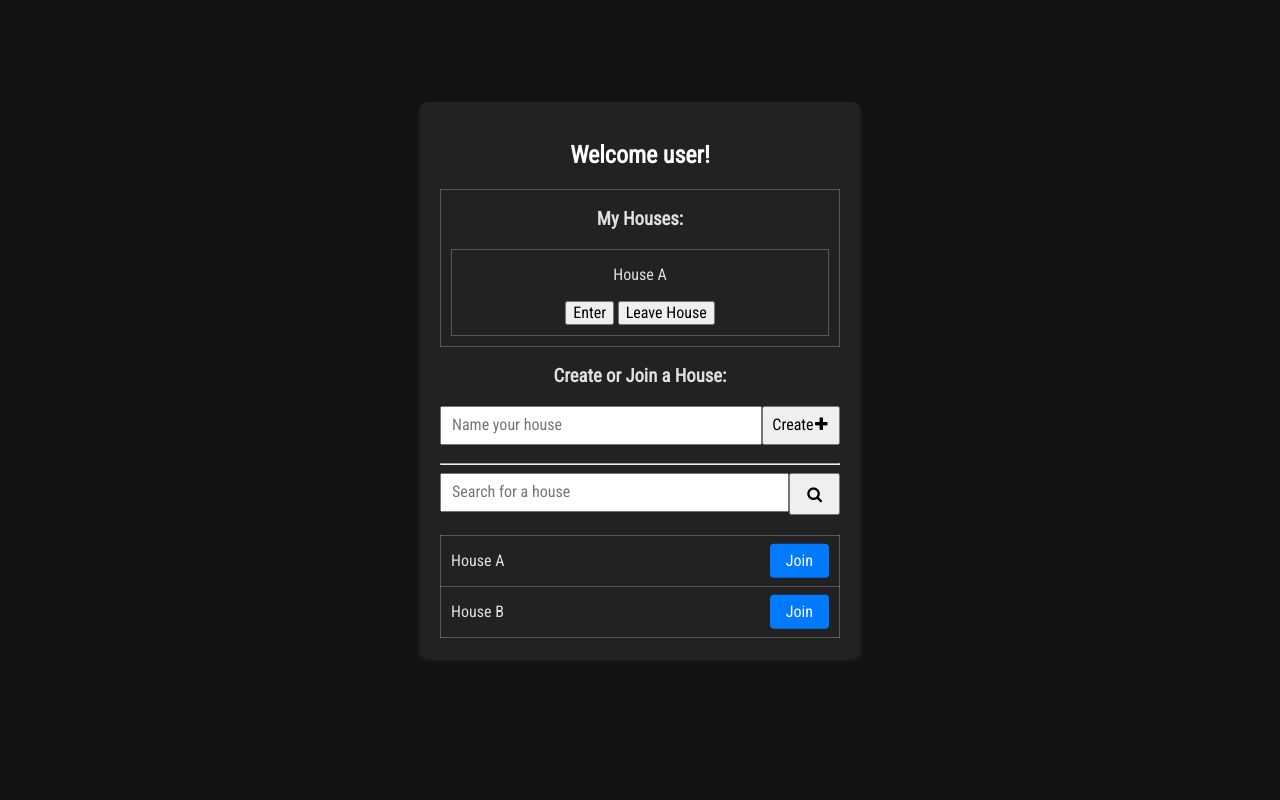
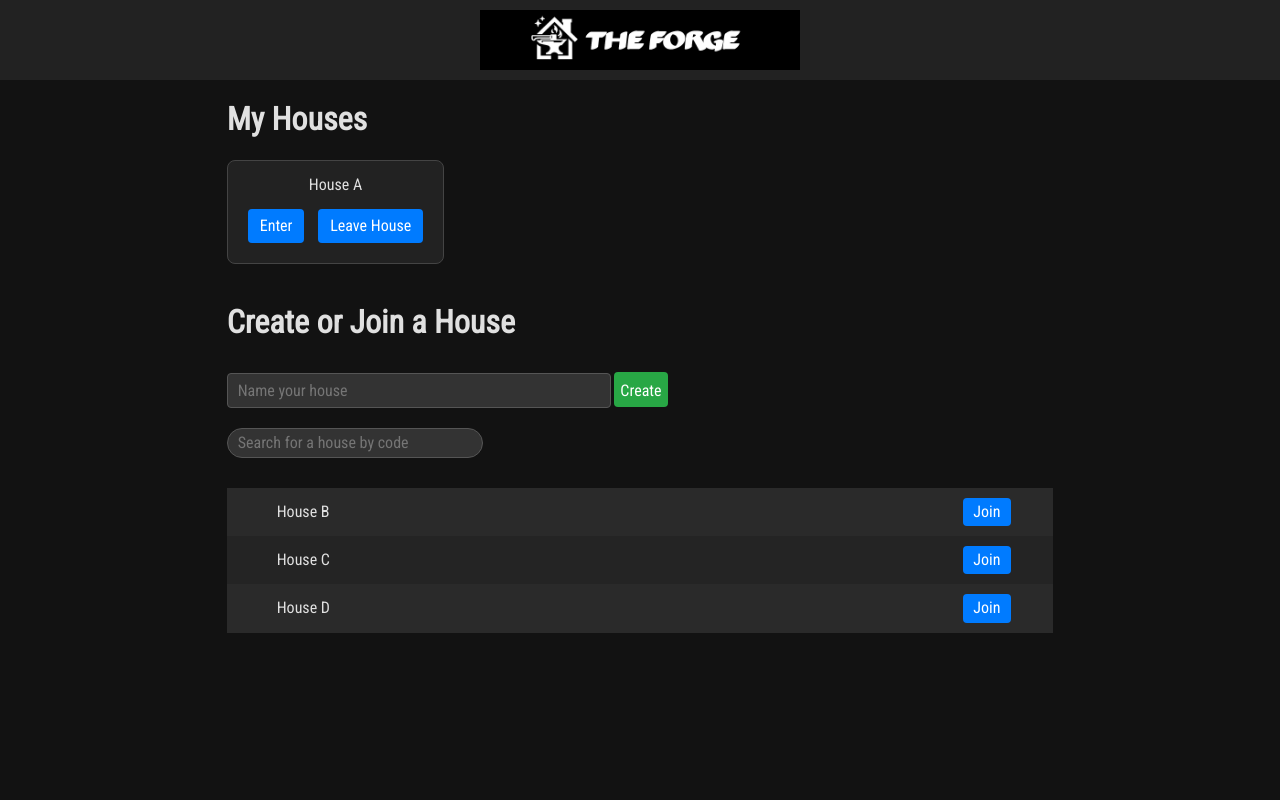
Before and after one commit to RWang-Dev/Community-Housing-App, a Flask app: page /user/home in a window 1280 px wide. Run offline with Flask 3, Linux system fonts and the light colour scheme; some libraries are stand-ins or nearby versions.

Commit message:
reworked home page

```diff
--- a/data.py
+++ b/data.py
@@ -49,9 +49,9 @@ def get_db_cursor(commit=False):
 def add_user_account(username, email, password_hash):
     with get_db_cursor(True) as cur:
         current_app.logger.info("Adding user account %s", username)
-        cur.execute("INSERT INTO user_account (username, email, password_hash) values (%s, %s, %s)", (username, email, password_hash))
+        cur.execute("INSERT INTO user_accounts (username, email, password_hash) values (%s, %s, %s)", (username, email, password_hash))
 
 def check_user_exists(username, password):
     with get_db_cursor() as cur:
-        cur.execute("SELECT password_hash FROM user_account WHERE username = %s", (username,))
+        cur.execute("SELECT password_hash FROM user_accounts WHERE username = %s", (username,))
         return cur.fetchone()
--- a/schema.sql
+++ b/schema.sql
@@ -1,4 +1,4 @@
-CREATE TABLE user_account (
+CREATE TABLE user_accounts (
     id SERIAL PRIMARY KEY,
     username VARCHAR(255) UNIQUE,
     email VARCHAR(255) UNIQUE,
@@ -13,7 +13,7 @@ CREATE TABLE houses (
 CREATE TABLE tasks (
     task_id SERIAL PRIMARY KEY,
     task_name VARCHAR(50) NOT NULL,
-    user_id INTEGER REFERENCES users(ID),
+    user_id INTEGER REFERENCES user_accounts(id),
     house_id INTEGER REFERENCES houses(house_id),
     added_timestamp TIMESTAMP DEFAULT CURRENT_TIMESTAMP
 );
--- a/server.py
+++ b/server.py
@@ -54,7 +54,7 @@ def create_acct():
 # user home page
 @app.route('/user/home')
 def user_home():
-    return render_template('user_home.html')
+    return render_template('user_homeV2.html')
 
 # browse existing houses page (unauthenticated users can view this)
 @app.route('/browse')
@@ -67,11 +67,11 @@ def house():
     return render_template('house.html')
 
 # assign task page
-@app.route('/assign/task')
+@app.route('/assign-task')
 def assign_task():
     return render_template('assign_task.html')
 
-@app.route('/edit/task')
+@app.route('/edit-task')
 def edit_task():
     return render_template('edit_task.html')
 
--- a/static/css/user_home.css
+++ b/static/css/user_home.css
@@ -1,19 +1,13 @@
 * {
-  font-family: "Oswald", sans-serif;
-  font-family: "Poppins", sans-serif;
-  font-family: "Roboto Condensed", sans-serif;
+  box-sizing: border-box;
 }
 
 body {
-  font-family: Arial, sans-serif;
+  font-family: "Roboto Condensed", sans-serif;
   background-color: #121212;
   color: #e0e0e0;
   margin: 0;
   padding: 0;
-  display: flex;
-  align-items: center;
-  justify-content: center;
-  min-height: 100vh;
 }
 
 header {
@@ -23,99 +17,153 @@ header {
   text-align: center;
 }
 
-main {
+.navigation-bar {
+  background-color: #222;
   width: 100%;
-  max-width: 400px;
-  padding: 20px;
-  background-color: #222;
-  border-radius: 8px;
-  box-shadow: 0 2px 4px rgba(255, 255, 255, 0.1);
-  margin-top: -5vh;
+  height: 10vh;
+  position: fixed;
+  display: flex;
+  justify-content: center;
+  align-items: center;
 }
 
-
-h2 {
-  color: #fff;
-  text-align: center;
+.navigation-bar img {
+  width: 25%;
 }
 
-form {
+.main-content {
   display: flex;
+  flex-direction: row;
+  padding-top: 10vh;
   justify-content: center;
+  gap: 20px;
+}
+
+.left,
+.right {
+  flex: 1;
+}
+
+.center {
+  flex: 4;
+  max-width: 1000px;
 }
 
 .my-houses {
-  justify-content: center;
-  align-items: center;
   text-align: center;
-  padding-bottom: 10px;
-  border: 1px solid #ffffff3d;
+  margin-bottom: 5vh;
 }
 
 .house {
-  border: 1px solid #ffffff3d;
-  padding-bottom: 10px;
-  margin-left: 10px;
-  margin-right: 10px;
+  background-color: #222;
+  border: 1px solid #444;
+  margin-bottom: 10px;
+  padding: 15px;
+  border-radius: 8px;
+  width: max-content;
 }
 
-.create-join-section {
-  justify-content: center;
-  align-items: center;
-  text-align: center;
-  padding-bottom: 10px;
+.house div {
+  margin-bottom: 10px;
 }
 
-.house-name-input {
-  width: 100%;
-  height: 15px;
-  font-size: 16px;
-  padding: 10px;
+.house button {
+  background-color: #007bff;
+  color: white;
+  border: none;
+  padding: 8px 12px;
+  margin: 5px;
+  border-radius: 4px;
+  cursor: pointer;
 }
 
-.search-bar {
-  width: 100%;
-  height: 15px;
-  font-size: 16px;
-  padding: 10px;
+.house button:hover {
+  background-color: #0056b3;
 }
 
-.create-btn {
-  width: 25%;
+.create-house-input {
+  padding: 10px;
+  margin: 10px 0;
+  height: 35px;
+  background-color: #333;
+  color: #e0e0e0;
+  border: 1px solid #555;
+  border-radius: 4px;
+  width: 30vw;
 }
 
-.search-btn {
-  font-size: 20px;
+.create-house-button {
+  height: 35px;
+  padding-top: 3px;
+}
+.search-house {
   padding: 10px;
+  margin: 10px 0;
+  background-color: #333;
+  width: 20vw;
+  height: 30px;
+  color: #e0e0e0;
+  border: 1px solid #555;
+  border-radius: 15px;
+}
+
+button {
+  background-color: #28a745;
+  color: white;
+  border: none;
+  border-radius: 4px;
+  cursor: pointer;
+}
+
+button:hover {
+  background-color: #218838;
 }
 
 table {
   width: 100%;
-  border-collapse: collapse;
+  border-collapse: collapse; /* Ensures borders are collapsed into a single border */
+  background-color: #222; /* Background color for the table */
+  color: #e0e0e0; /* Text color */
   margin-top: 20px;
 }
 
+th,
 td {
   padding: 10px;
-  border: 1px solid #ffffff3d;
-  text-align: left;
-  position: relative;
-  height: 30px;
+  border: none; /* Removes borders between cells */
 }
 
-.join-btn {
-  position: absolute;
-  right: 10px;
-  top: 50%;
-  transform: translateY(-50%);
-  background-color: #007bff;
-  color: #fff;
-  border: none;
-  padding: 8px 16px;
-  cursor: pointer;
-  border-radius: 4px;
+th {
+  background-color: #333; /* Background color for headers */
 }
 
-.join-btn:hover {
+/* Use the :nth-child selector to alternate row colors */
+tbody tr:nth-child(odd) {
+  /* Odd rows */
+  background-color: #2a2a2a;
+}
+
+tbody tr:nth-child(even) {
+  /* Even rows */
+  background-color: #242424;
+}
+
+.action-btn {
+  padding: 5px 10px;
+  background-color: #007bff;
+  color: white;
+  border: none;
+  border-radius: 4px;
+  cursor: pointer;
+}
+
+.action-btn:hover {
   background-color: #0056b3;
 }
+
+.name-column {
+  padding-left: 50px;
+}
+.join-column {
+  width: 100px;
+}
--- /dev/null
+++ b/templates/user_homeV2.html
@@ -0,0 +1,50 @@
+{% extends "base.html" %} {% block head %}
+<link
+  rel="stylesheet"
+  href="{{url_for('static', filename='css/user_home.css')}}"
+/>
+<title>House</title>
+{% endblock %} {% block body %}
+
+<div class="navigation-bar">
+  <img src="{{url_for('static', filename='img/The_Forge_Banner.jpg')}}" />
+</div>
+<div class="main-content">
+  <div class="left"></div>
+  <div class="center">
+    <h1>My Houses</h1>
+    <div class="my-houses">
+      <div class="house">
+        <div>House A</div>
+        <button>Enter</button>
+        <button>Leave House</button>
+      </div>
+    </div>
+    <h1>Create or Join a House</h2>
+    <input class="create-house-input" placeholder="Name your house">
+    <button class="create-house-button">Create</button>
+    <br>
+    <input class="search-house" placeholder="Search for a house by code">
+    <table>
+      <tbody>
+        <tr>
+          <td class="name-column">House B</td>
+          <td class="join-column"><button class="action-btn">Join</button></td>
+        </tr>
+        <tr>
+          <td class="name-column">House C</td>
+          <td><button class="action-btn">Join</button></td>
+        </tr>
+        <tr>
+          <td class="name-column">House D</td>
+          <td><button class="action-btn">Join</button></td>
+        </tr>
+      </tbody>
+    </table>
+
+
+  </div>
+  <div class="right"></div>
+</div>
+
+{% endblock %}
```
